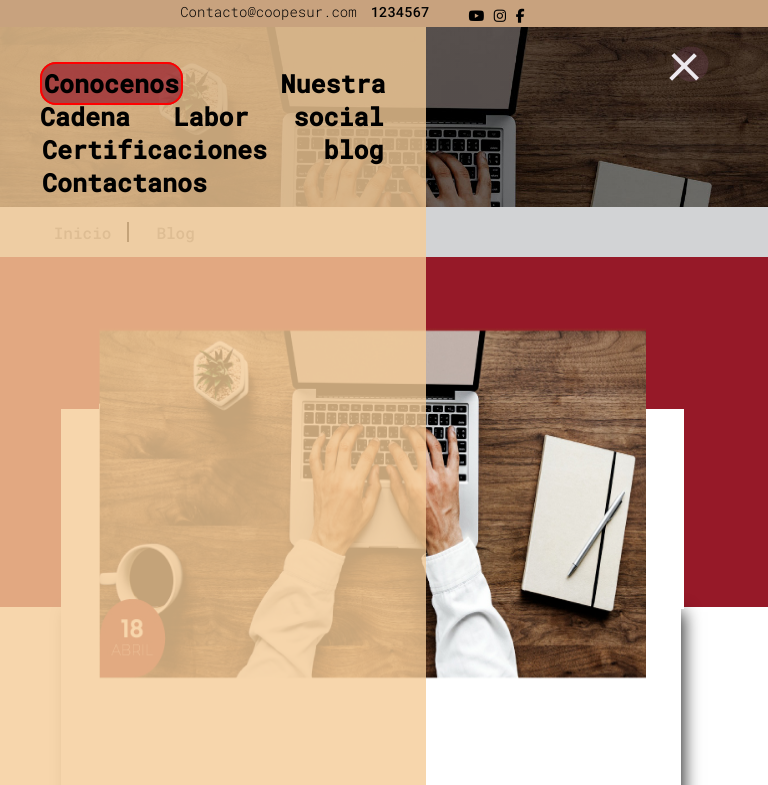
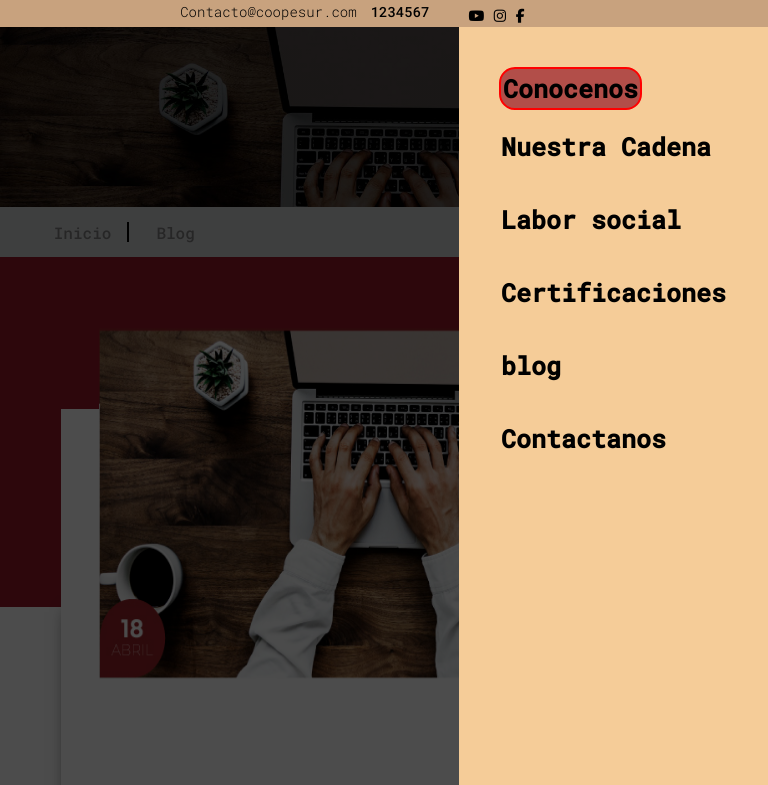
Before and after one commit to Taichims19/Coffee-Bar_Co, a website: page Index.html in a window 768 px wide. Both pictures are taken after a click on the element 691 px from the left and 64 px from the top of the page. Shown: the top 785 px of the page. Drawn offline with Linux system fonts and the light colour scheme.

Commit message:
retoques resolucion 792px

```diff
--- a/css/styles.scss
+++ b/css/styles.scss
@@ -63,7 +63,7 @@ body {
   }
   .coopesur-contenedor__1-menu {
     width: 100%;
-    height: 330px;
+    height: 250px;
     background-image: linear-gradient(
         to right,
         rgba(0, 0, 0, 0.1),
@@ -853,7 +853,6 @@ body {
 
 @media only screen and (min-width: 342px) and (max-width: 542px) {
   .header-coopesur {
-
     .contenedor-iconos-inicio {
       justify-content: center;
       ul {
@@ -891,7 +890,7 @@ body {
             left: 0;
             z-index: 10;
             display: none;
-            background-color: rgba(245, 204, 152, 0.8);
+            background-color: rgba(245, 204, 152, 1);
             flex-direction: column;
             width: 45%;
             height: 100vh;
@@ -1132,7 +1131,7 @@ body {
             left: 0;
             z-index: 10;
             display: none;
-            background-color: rgba(245, 204, 152, 0.8);
+            background-color: rgba(245, 204, 152, 1);
             flex-direction: column;
             width: 45%;
             height: 100vh;
@@ -1308,29 +1307,28 @@ body {
         justify-content: right;
         .myNav {
           width: 100%;
-
+           display: flex;
           #back_menu {
             background: rgba(0, 0, 0, 0.7);
             width: 100vw;
+            height: 100vh;
             position: relative;
             top: 0;
-            left: 0;
+            left: 0%;
             z-index: 10;
             display: none;
           }
           .hamburguesa-content {
             position: relative;
-            top: 0;
-            left: 0;
-            z-index: 10;
+            top: 0%;
+            left:0%;
             display: none;
-            background-color: rgba(245, 204, 152, 0.8);
+            background-color: rgba(245, 204, 152, 1);
             flex-direction: column;
             width: 45%;
             height: 100vh;
-            z-index: 10;
+            z-index: 200!important;
             padding: 40px;
-            display: none;
             transition: all 300ms;
             a:first-child {
               width: max-content;
--- a/js/menu-hamb.js
+++ b/js/menu-hamb.js
@@ -18,8 +18,8 @@ function animateBars(){
 
 }
 function mostrar_menu(){
-    nav.style.display = "block";
-    background_menu.style.display = "block";
+    nav.style.display = "flex";
+    background_menu.style.display = "flex";
 }
 function ocultar_menu(){
     nav.style.display = "none";
```
Also changed, not shown: css/styles.css, 1 other file.
